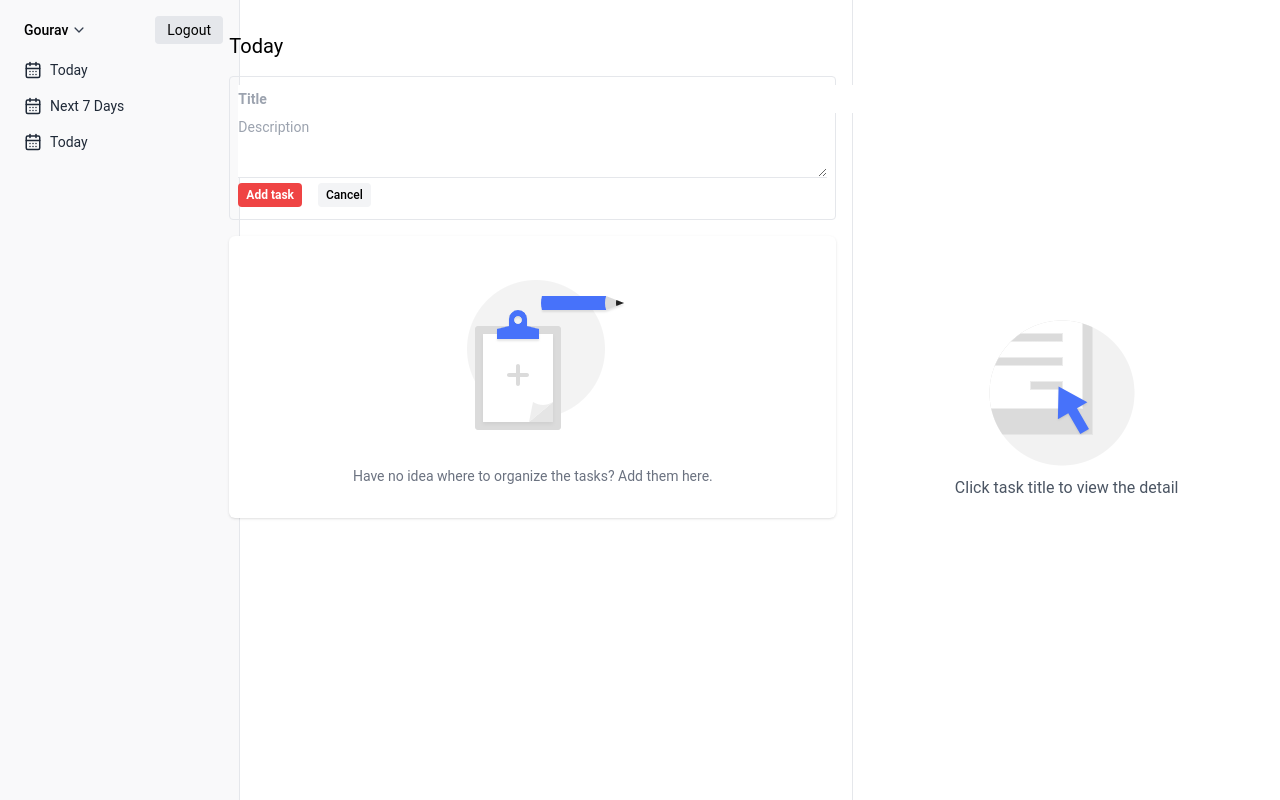
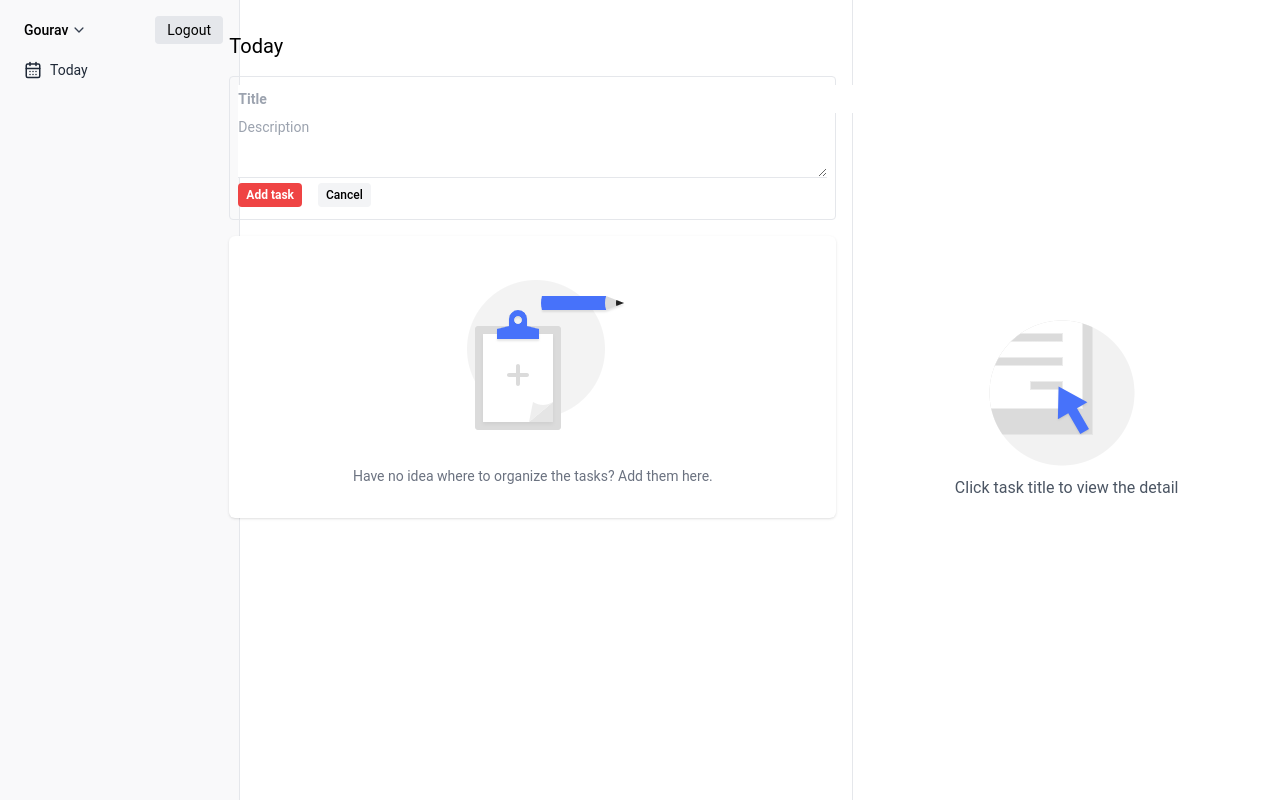
Before and after one commit to Gourav094/task-manager, a React (Vite) app in the folder frontend/: page /home/tasks in a window 1280 px wide. Built offline with nearby package versions, Linux system fonts and the light colour scheme.

Commit message:
fix: build

```diff
--- a/frontend/package.json
+++ b/frontend/package.json
@@ -5,7 +5,7 @@
   "type": "module",
   "scripts": {
     "dev": "vite",
-    "build": "vite build",
+    "build": "vite build --outDir ../backend/build",
     "lint": "eslint . --ext js,jsx --report-unused-disable-directives --max-warnings 0",
     "preview": "vite preview"
   },
--- a/frontend/src/components/Home.jsx
+++ b/frontend/src/components/Home.jsx
@@ -41,20 +41,6 @@ const Home = () => {
                             <span className="ml-2 text-sm">Today</span>
                         </a>
                     </li>
-                    <li>
-                        <a href="#"
-                            className="flex items-center p-2 text-base rounded-lg hover:bg-gray-200">
-                            <span className="text-lg"><LuCalendarDays /></span>
-                            <span className="ml-2 text-sm">Next 7 Days</span>
-                        </a>
-                    </li>
-                    <li>
-                        <a href="#"
-                            className="flex items-center p-2 text-base rounded-lg hover:bg-gray-200">
-                            <span className="text-lg"><LuCalendarDays /></span>
-                            <span className="ml-2 text-sm">Today</span>
-                        </a>
-                    </li>
 
                 </ul>
             </div>
```
Also changed, not shown: 8 other files (tests, documents, lock files or other folders).
